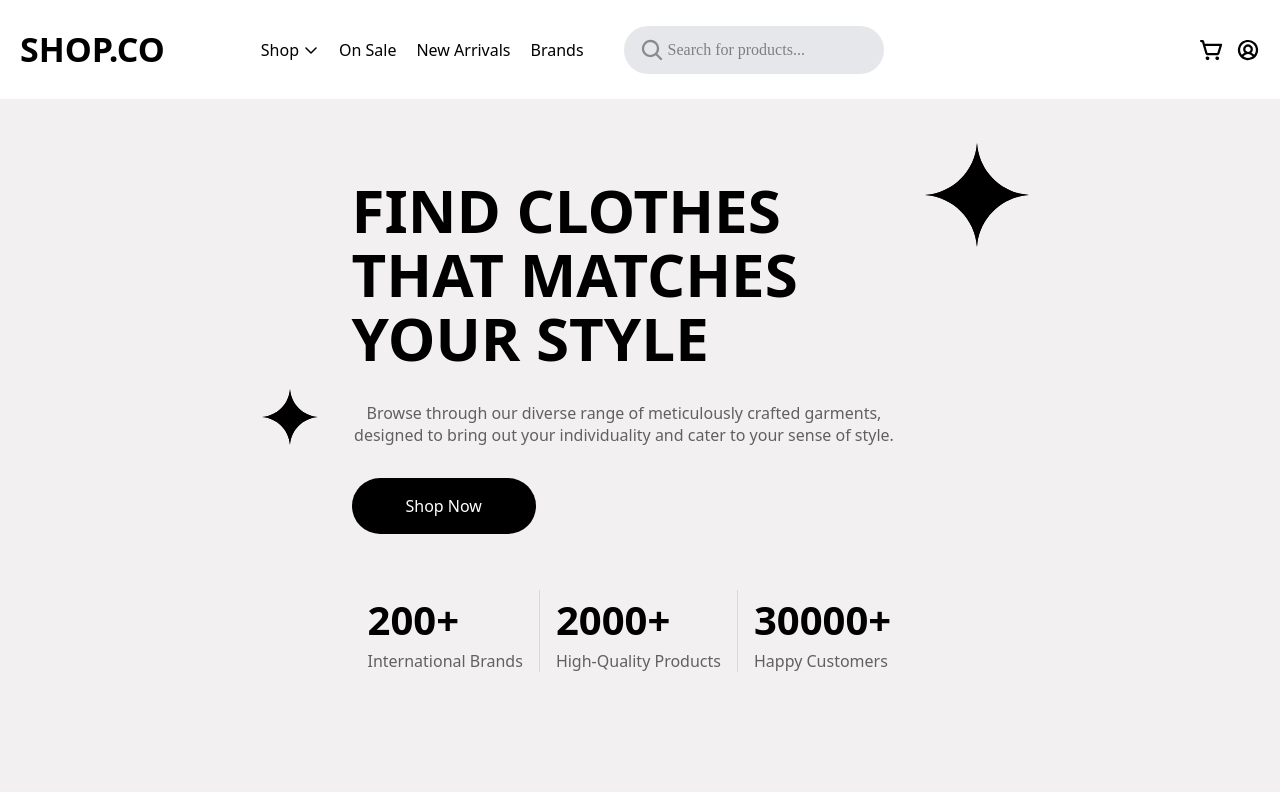
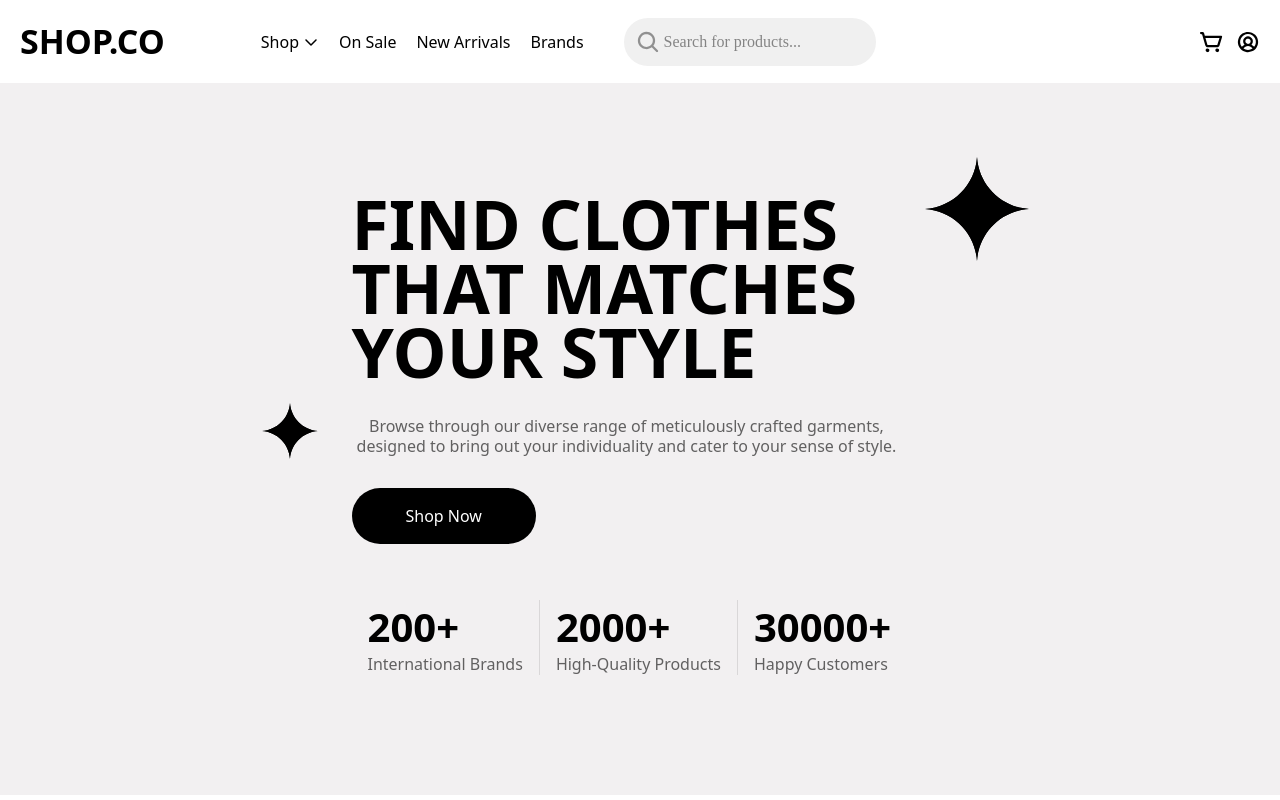
Before and after one commit to vickycoder86/MulticodeGeniusTask, a React (Vite) app: page / in a window 1280 px wide. Shown: the top 800 px of the page. Built offline with nearby package versions, Linux system fonts and the light colour scheme.

Commit message:
added footer

```diff
--- a/src/components/Product.jsx
+++ b/src/components/Product.jsx
@@ -21,7 +21,7 @@ const myArray = [1, 2, 3, 4, 5];
     <>
     <div className="flex flex-row items-center justify-center w-full">
       <div className="flex flex-col items-start justify-center w-full gap-[55px] max-w-[1240px]">
-        <div className="text-black text-center font-serif text-5xl font-bold pt-16 w-full">
+        <div className="text-black text-center font-[Impact, Haettenschweiler] text-4xl font-extrabold pt-16 w-full md:text-[50px]">
           NEW ARRIVALS
         </div>
         <div className="grid grid-cols-1  place-items-center w-full">
@@ -48,7 +48,7 @@ const myArray = [1, 2, 3, 4, 5];
       </div>
       <div className="flex flex-row items-center justify-center w-full">
       <div className="flex flex-col items-start justify-center w-full gap-[55px] max-w-[1240px]">
-        <div className="text-black text-center font-serif text-5xl font-bold pt-16 w-full">
+        <div className="text-black text-center font-[Impact, Haettenschweiler] text-4xl  font-extrabold pt-16 w-full md:text-[50px]">
           TOP SELLING
         </div>
         <div className="grid grid-cols-1  place-items-center w-full">
@@ -62,11 +62,11 @@ const myArray = [1, 2, 3, 4, 5];
         </div>
       </div>
       </div>
-    <div className="flex flex-col items-center justify-center w-full">
-        <div className="text-black text-center font-serif text-5xl font-bold pt-16 w-full">
+    <div className="flex flex-col items-center justify-center w-full text-center">
+        <div className="text-black text-center font-extrabold font-serif xl:text-5xl  pt-16 w-full text-[32px] md:text-[40px]">
           OUR HAPPY CUSTOMERS
         </div>
-        <div className='mt-4'>
+        <div className='mt-12 md:mt-4 mb-8'>
         <TestimonialSlider />
       </div>
 
--- a/src/pages/Footer.jsx
+++ b/src/pages/Footer.jsx
@@ -3,43 +3,52 @@ import React from "react";
 const Footer = () => {
   return (
     <>
-      <div className="bg-[rgb(242,240,241)] mt-[170px] relative pb-[50px] flex flex-row items-start justify-center w-full">
-        <div className="max-w-[1240px] absolute -top-[90px] w-[90%] flex flex-col items-center justify-center ">
-          <div className="flex flex-row items-center justify-between w-full bg-black rounded-[20px] px-[54px] py-[36px] ">
-
-            <div className="text-white font-[IntegralCF] text-[40px] font-bold leading-[45px] max-w-[550px] flex flex-row items-start justify-start ">
+      <div className="bg-[rgb(242,240,241)] mt-[120px] relative pb-[50px] flex flex-col items-center w-full">
+        <div className="max-w-[1240px] relative md:absolute -top-[90px] w-[90%] flex flex-col items-center justify-center">
+          <div className="flex flex-col md:flex-row items-center md:justify-between w-full bg-black rounded-[20px] px-[20px] md:px-[54px] py-[30px] md:py-[36px]">
+            <div className="text-white font-[IntegralCF] text-[32px] md:text-[40px] font-bold leading-[38px] md:leading-[45px] max-w-[550px] flex flex-row items-start justify-start mb-4 md:mb-0">
               STAY UPTO DATE ABOUT OUR LATEST OFFERS
             </div>
 
             <div className="flex flex-col items-start justify-start">
-              <div className="flex flex-row items-center justify-start gap-3 rounded-[62px] bg-white px-4 py-3 m-2">
-                <svg xmlns="http://www.w3.org/2000/svg" width="24" height="24" viewBox="0 0 24 24" fill="none"><path d="M21 4.125H3C2.70163 4.125 2.41548 4.24353 2.2045 4.4545C1.99353 4.66548 1.875 4.95163 1.875 5.25V18C1.875 18.4973 2.07254 18.9742 2.42417 19.3258C2.77581 19.6775 3.25272 19.875 3.75 19.875H20.25C20.7473 19.875 21.2242 19.6775 21.5758 19.3258C21.9275 18.9742 22.125 18.4973 22.125 18V5.25C22.125 4.95163 22.0065 4.66548 21.7955 4.4545C21.5845 4.24353 21.2984 4.125 21 4.125ZM12 11.9738L5.89219 6.375H18.1078L12 11.9738ZM8.69906 12L4.125 16.1925V7.8075L8.69906 12ZM10.3641 13.5262L11.2397 14.3297C11.4472 14.52 11.7185 14.6255 12 14.6255C12.2815 14.6255 12.5528 14.52 12.7603 14.3297L13.6359 13.5262L18.1078 17.625H5.89219L10.3641 13.5262ZM15.3009 12L19.875 7.8075V16.1925L15.3009 12Z" fill="black" fill-opacity="0.4"></path></svg>
+              <div className="flex flex-row items-center justify-start gap-3 rounded-[62px] bg-white px-4 py-3 m-2 w-full md:w-auto">
+                <svg
+                  xmlns="http://www.w3.org/2000/svg"
+                  width="24"
+                  height="24"
+                  viewBox="0 0 24 24"
+                  fill="none"
+                >
+                  <path
+                    d="M21 4.125H3C2.70163 4.125 2.41548 4.24353 2.2045 4.4545C1.99353 4.66548 1.875 4.95163 1.875 5.25V18C1.875 18.4973 2.07254 18.9742 2.42417 19.3258C2.77581 19.6775 3.25272 19.875 3.75 19.875H20.25C20.7473 19.875 21.2242 19.6775 21.5758 19.3258C21.9275 18.9742 22.125 18.4973 22.125 18V5.25C22.125 4.95163 22.0065 4.66548 21.7955 4.4545C21.5845 4.24353 21.2984 4.125 21 4.125ZM12 11.9738L5.89219 6.375H18.1078L12 11.9738ZM8.69906 12L4.125 16.1925V7.8075L8.69906 12ZM10.3641 13.5262L11.2397 14.3297C11.4472 14.52 11.7185 14.6255 12 14.6255C12.2815 14.6255 12.5528 14.52 12.7603 14.3297L13.6359 13.5262L18.1078 17.625H5.89219L10.3641 13.5262ZM15.3009 12L19.875 7.8075V16.1925L15.3009 12Z"
+                    fill="black"
+                    fillOpacity="0.4"
+                  />
+                </svg>
                 <input
                   type="text"
                   placeholder="Enter your email address"
-                  className="border-none text-black/100 font-sans text-base font-normal leading-normal outline-none"
+                  className="border-none text-black/100 font-sans text-base font-normal leading-normal outline-none flex-1"
                 />
               </div>
 
-              <div className="px-9 py-3 rounded-[62px] bg-white text-center text-black font-satoshi text-base font-medium leading-normal cursor-pointer m-2">
+              <div className="px-6 md:px-9 py-3 rounded-[62px] bg-white text-center text-black font-satoshi text-base font-medium leading-normal cursor-pointer m-2 w-full md:w-auto">
                 Send Us For Notification
               </div>
-
             </div>
           </div>
         </div>
 
-      <div className="flex flex-row items-center justify-around mt-[140px] max-w-[1240px] w-[90%]">
-
+        <div className="flex flex-col md:flex-row flex-wrap md:flex-nowrap items-start md:items-center justify-around mt-[-65px] md:mt-[140px] max-w-[1240px] w-[90%] gap-10 md:gap-0">
           <div className="flex flex-col items-start justify-start">
-          <div className="text-black font-[IntegralCF] text-[34px] font-bold leading-normal">
+            <div className="text-black font-[Impact, Haettenschweiler] text-[34px] font-extrabold leading-normal">
               SHOP.CO
             </div>
-          <div className="text-black/60 font-[Satoshi] text-[14px] font-normal leading-[22px] max-w-[250px]">
+            <div className="text-black/60 font-[Satoshi] text-[15px] font-normal leading-[22px] max-w-[250px] mt-2">
               We have clothes that suits your style and which you’re proud to
               wear. From women to men.
             </div>
-          <div className="flex flex-row items-start justify-start mt-2.5 gap-2.5 cursor-pointer">
+            <div className="flex flex-row items-start justify-start mt-[28px] gap-2.5 cursor-pointer">
               <svg
                 xmlns="http://www.w3.org/2000/svg"
                 width="24"
--- a/src/pages/Headers.jsx
+++ b/src/pages/Headers.jsx
@@ -1,19 +1,23 @@
 import React, { useState } from "react";
+import { GiHamburgerMenu } from "react-icons/gi";
+import { IoClose } from "react-icons/io5";
 
 const Headers = () => {
   const [showfile, setShowFile] = useState(false);
+  const [isOpen, setIsOpen] = useState(false);
 
   const showMenu = () => {
     setShowFile(!showfile);
   };
   return (
     <>
-      <div className="fixed top-0 left-0 w-full flex justify-center z-[2147483647] p-6 px-2 bg-white ">
+      <div className="fixed top-0 left-0 w-full flex justify-center z-[2147483647] p-4 px-2 bg-white ">
         <nav className="flex items-center w-full max-w-[1240px] gap-10">
-          <div className="text-black font-[Impact, Haettenschweiler] text-[34px] font-bold leading-normal cursor-pointer">
+          <div className="text-black font-[Impact, Haettenschweiler] text-[34px] font-extrabold leading-normal cursor-pointer">
             SHOP.CO
           </div>
-          <ul className="flex list-none items-center gap-5 m-0">
+
+          <ul className="hidden md:flex list-none items-center gap-5 m-0">
             <div className="relative block ml-14">
               <li className="flex cursor-pointer text-black text-base items-center gap-1">
                 Shop
@@ -66,7 +70,7 @@ const Headers = () => {
               Brands
             </li>
           </ul>
-          <div className=" flex rounded-[62px] bg-gray-200 py-3 px-4 gap-3 items-center">
+          <div className="hidden md:flex rounded-[62px] bg-[#F0F0F0] py-3 px-3 gap-3 items-center">
             <div className="cursor-pointer w-4 h-6">
               <svg
                 xmlns="http://www.w3.org/2000/svg"
@@ -84,7 +88,7 @@ const Headers = () => {
             </div>
             <div className="flex">
               <input
-                className="text-black/90 font-[Satoshi] text-base font-[16px] border-none bg-transparent w-full outline-none"
+                className="text-black/90 font-[Satoshi] text-base font-[14px] border-none bg-transparent w-full outline-none"
                 type="text"
                 placeholder="Search for products..."
               />
@@ -117,6 +121,32 @@ const Headers = () => {
             </svg>
           </div>
         </nav>
+
+        {/* Mobile Icon */}
+        <div
+          className="md:hidden text-2xl cursor-pointer mt-1 p-3"
+          onClick={() => setIsOpen(!isOpen)}
+        >
+          {!isOpen && <GiHamburgerMenu />}
+        </div>
+
+        {/* Mobile Menu */}
+        {isOpen && (
+          <div className="absolute top-0 left-0 w-full h-screen bg-[#CDCDCD] flex flex-col list-none p-8  gap-4 py-4 md:hidden">
+            {/* Close Icon inside menu */}
+            <div
+              className="self-end text-2xl cursor-pointer mb-4"
+              onClick={() => setIsOpen(false)}
+            >
+              <IoClose />
+            </div>
+
+            <li className="cursor-pointer hover:text-gray-500 mt-10">Shop</li>
+            <li className="cursor-pointer hover:text-gray-500 mt-2">On Sale</li>
+            <li className="cursor-pointer hover:text-gray-500 mt-2">New Arrivals</li>
+            <li className="cursor-pointer hover:text-gray-500 mt-2">Brands</li>
+          </div>
+        )}
       </div>
     </>
   );
--- a/src/pages/Home.jsx
+++ b/src/pages/Home.jsx
@@ -4,12 +4,13 @@ import TestimonialSlider from "../components/TestimonialSlider";
 const Home = () => {
   return (
     <>
-      <div className="flex justify-center items-center mt-[10px] bg-[rgb(242,240,241)] flex-row  w-full">
-        <div className="flex flex-col items-start justify-center max-w-[1240px] py-[120px] gap-14">
+      <div className="flex justify-center items-center mt-[24px] bg-[rgb(242,240,241)] flex-row w-full text-center px-4 sm:px-6 md:px-8">
+        <div className="flex flex-col items-start justify-center max-w-[1240px] py-[80px] sm:py-[100px] md:py-[120px] gap-14">
           <div className="flex flex-col items-start justify-start gap-8 pt-12">
-            <div className="text-black font-[Impact, Haettenschweiler] text-6xl font-bold leading-[64px] relative max-w-[577px]">
+            <div className="text-black font-[Impact, Haettenschweiler] text-[40px] sm:text-4xl md:text-5xl lg:text-[68px] font-extrabold leading-[40px] sm:leading-[48px] md:leading-[56px] lg:leading-[64px] relative max-w-[577px] lg:text-left">
               FIND CLOTHES THAT MATCHES YOUR STYLE
-              <div className="absolute -top-[35px] -right-[100px]">
+              {/* Top Right SVG */}
+              <div className="absolute -top-[35px] -right-[100px] hidden md:block">
                 <svg
                   xmlns="http://www.w3.org/2000/svg"
                   width="104"
@@ -27,7 +28,9 @@ const Home = () => {
                   ></path>
                 </svg>
               </div>
-              <div className="absolute bottom-[-75px] left-[-90px] top-auto right-auto">
+
+              {/* Bottom Left SVG */}
+              <div className="absolute bottom-[-75px] left-[-90px] top-auto right-auto hidden md:block">
                 <svg
                   xmlns="http://www.w3.org/2000/svg"
                   width="56"
@@ -47,48 +50,49 @@ const Home = () => {
               </div>
             </div>
 
-            <div className="text-black/60  text-base font-[16px] leading-[22px] text-center max-w-[545px]">
-              Browse through our diverse range of meticulously crafted garments,
-              designed to bring out your individuality and cater to your sense
+            <div className="text-black/60 text-[16px]  sm:text-base md:text-[16px] leading-[22px] sm:leading-[22px] md:leading-[20px] text-center max-w-[550px]">
+              Browse through our diverse range of meticulously crafted garments, designed
+              to bring out your individuality and cater to your sense
               of style.
             </div>
-            <div className="px-[54px] py-4 text-white font-satoshi text-base font-medium cursor-pointer rounded-[62px] bg-black">
+
+            <div className="px-[54px] py-4 text-white font-satoshi text-base font-medium cursor-pointer rounded-[62px] bg-black text-center mx-auto sm:mx-0">
+
               Shop Now
             </div>
           </div>
 
-          <div className="flex gap-4">
-            <div className="border-none pl-4 flex flex-col items-start justify-start">
-              <div className="text-black font-satoshi text-[40px] font-bold">
+          {/* Stats Section */}
+          <div className="flex flex-row gap-4 flex-nowrap overflow-x-auto">
+  <div className="border-none pl-4 flex flex-col items-start justify-start min-w-[120px]">
+    <div className="text-black font-satoshi text-2xl sm:text-[40px] font-bold">
       200+
     </div>
-              <div className="text-black/60 font-satoshi text-[16px] font-normal leading-[22px]">
+    <div className="text-black/60 font-satoshi text-sm sm:text-[16px] font-normal leading-[18px] sm:leading-[22px]">
       International Brands
     </div>
   </div>
-            <div className=" pl-4 flex flex-col items-start justify-start border-l border-black/10">
-              <div className="text-black font-satoshi text-[40px]  font-bold">
+  <div className="pl-4 flex flex-col items-start justify-start border-l border-black/10 min-w-[120px]">
+    <div className="text-black font-satoshi text-2xl sm:text-[40px] font-bold">
       2000+
     </div>
-              <div className="text-black/60 font-satoshi text-[16px] font-normal leading-[22px]">
+    <div className="text-black/60 font-satoshi text-sm sm:text-[16px] font-normal leading-[18px] sm:leading-[22px]">
       High-Quality Products
     </div>
   </div>
-            <div className=" pl-4 flex flex-col items-start justify-start border-l border-black/10">
-              <div className="text-black font-satoshi text-[40px]  font-bold">
+  <div className="pl-4 flex flex-col items-start justify-start border-l border-black/10 min-w-[120px]">
+    <div className="text-black font-satoshi text-2xl sm:text-[40px] font-bold">
       30000+
     </div>
-              <div className="text-black/60 font-satoshi text-[16px] font-normal leading-[22px]">
+    <div className="text-black/60 font-satoshi text-sm sm:text-[16px] font-normal leading-[18px] sm:leading-[22px]">
       Happy Customers
     </div>
-              {/* testmonial here */}
   </div>
 </div>
 
+
         </div>
       </div>
-
-      {/* product section */}
     </>
   );
 };
```
Lines whose indentation alone changed are shown as unchanged.
